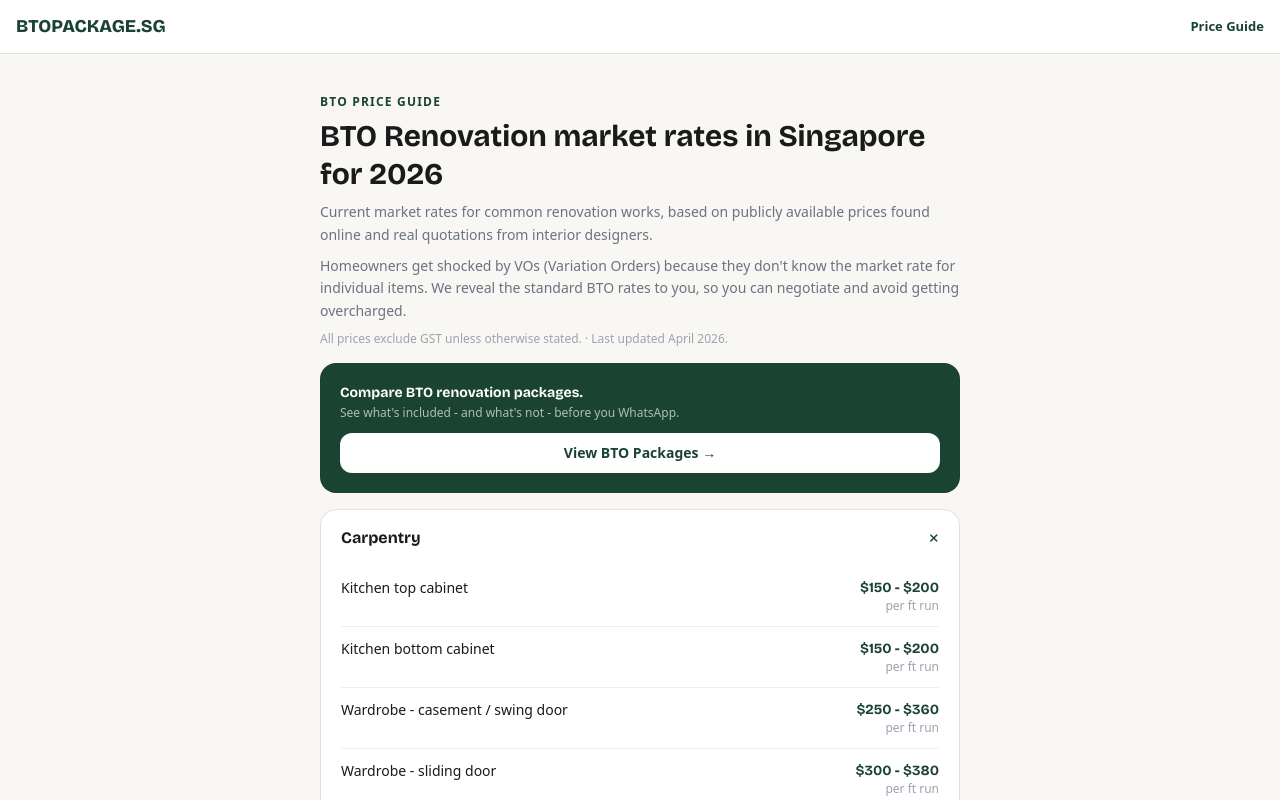
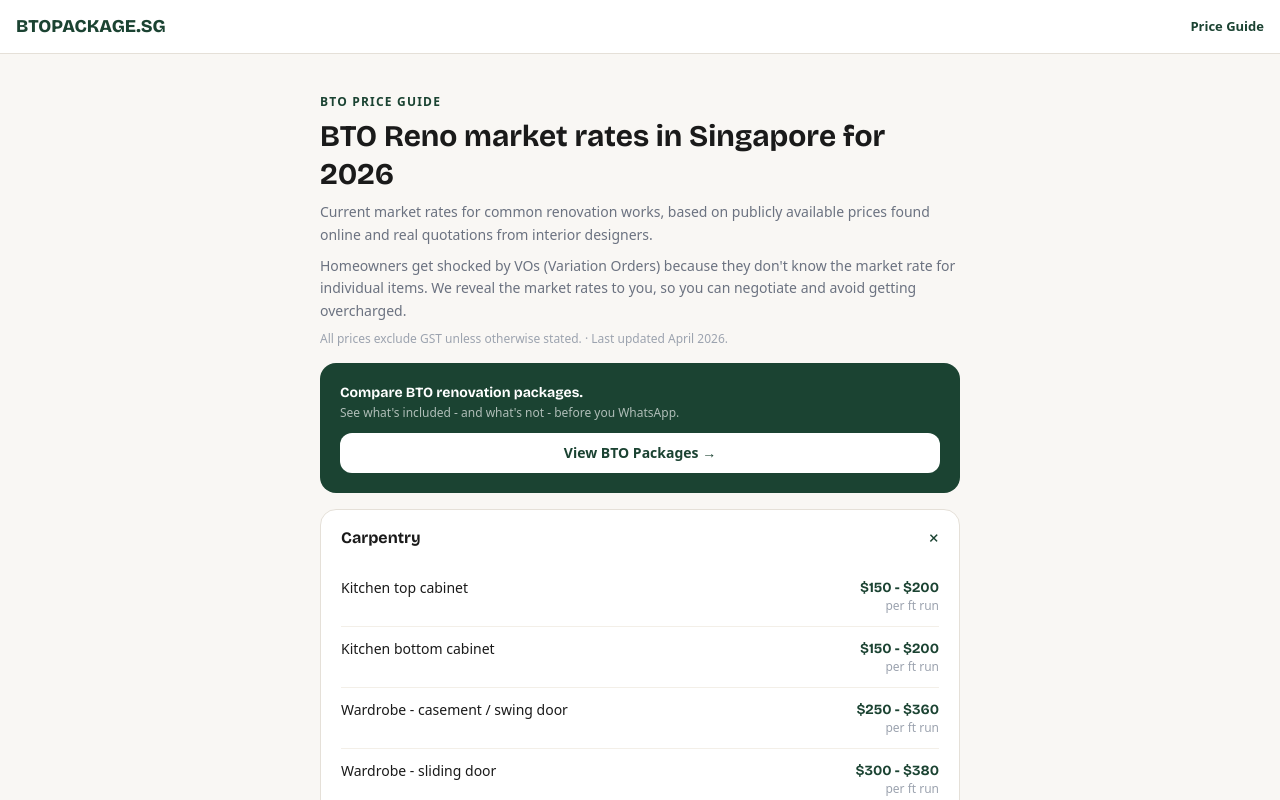
Before and after one commit to chylerbot-beep/btopackage, a Next.js app: page /price-guide in a window 1280 px wide. Shown: the top 800 px of the page. Built offline with nearby package versions, Linux system fonts and the light colour scheme.

Commit message:
Update heading and text for clarity on BTO rates

```diff
--- a/app/price-guide/PriceGuideClient.tsx
+++ b/app/price-guide/PriceGuideClient.tsx
@@ -145,7 +145,7 @@ export default function PriceGuideClient() {
           className="mb-2 text-3xl font-bold leading-tight text-[#1A1A1A]"
           style={{ fontFamily: 'var(--font-bricolage-grotesque)' }}
         >
-          BTO Renovation market rates in Singapore for 2026
+          BTO Reno market rates in Singapore for 2026
         </h1>
         <p className="mb-2 text-sm leading-relaxed text-[#6B7280]">
           Current market rates for common renovation works, based on publicly available prices
@@ -154,7 +154,7 @@ export default function PriceGuideClient() {
         <p className="mb-2 text-sm leading-relaxed text-[#6B7280]">
           Homeowners get shocked by VOs (Variation Orders) because they
           don&apos;t know the market rate for individual items. We reveal the
-          standard BTO rates to you, so you can negotiate and avoid getting overcharged.
+          market rates to you, so you can negotiate and avoid getting overcharged.
         </p>
         <p className="text-xs text-[#9CA3AF]">
           All prices exclude GST unless otherwise stated. · Last updated April 2026.
```
